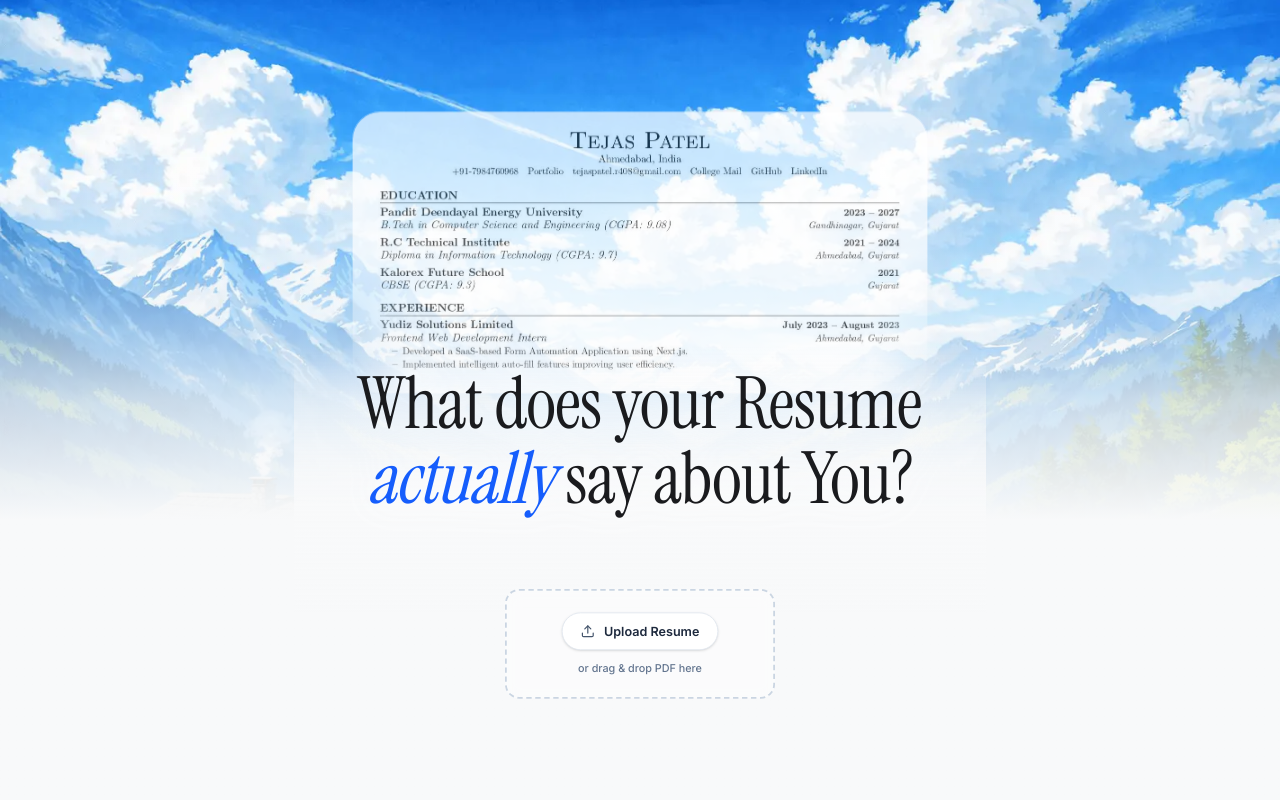
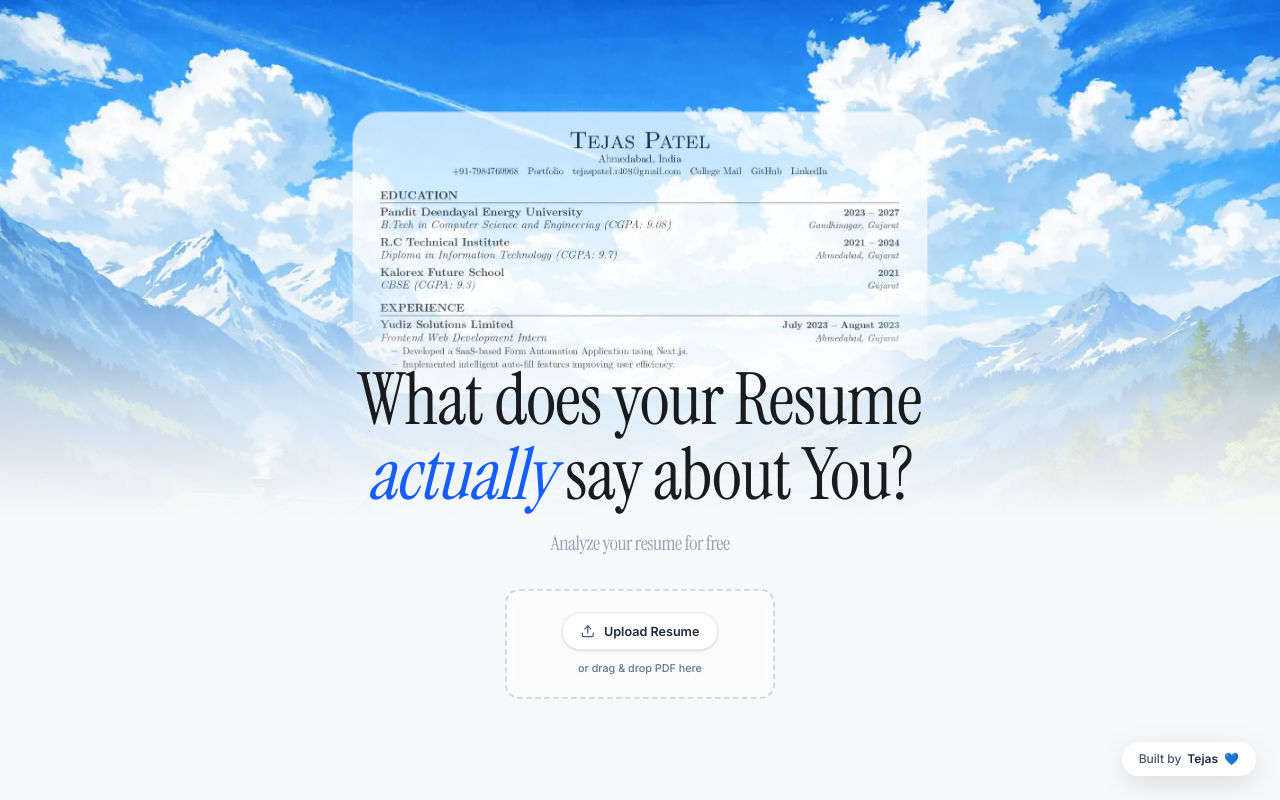
Before and after one commit to patel-tejas/blink-resume-analyzer, a Next.js app: page / in a window 1280 px wide. Built offline with nearby package versions, Linux system fonts and the light colour scheme.

Commit message:
final touches...

```diff
--- a/src/app/layout.tsx
+++ b/src/app/layout.tsx
@@ -33,6 +33,19 @@ export default function RootLayout({
     <html lang="en" className={`h-full antialiased ${inter.variable} ${instrumentSerif.variable}`}>
       <body className="min-h-full flex flex-col relative z-10 font-sans">
         {children}
+
+        {/* Global Floating Author Badge */}
+        <div className="fixed bottom-6 right-6 z-999">
+          <a
+            href="https://github.com/patel-tejas"
+            target="_blank"
+            rel="noopener noreferrer"
+            className="group flex items-center gap-1.5 px-4 py-2 bg-white/80 backdrop-blur-md border border-white/60 rounded-full shadow-[0_8px_30px_rgb(0,0,0,0.12)] hover:shadow-[0_12px_40px_rgba(37,99,235,0.2)] hover:-translate-y-1 transition-all duration-300 hover:bg-white text-xs font-medium text-slate-600 hover:text-slate-900"
+          >
+            Built by <span className="font-semibold text-slate-800 group-hover:text-blue-600 transition-colors">Tejas</span>
+            <span className="text-blue-500 scale-100 group-hover:scale-110 group-hover:-translate-y-0.5 transition-transform duration-300">💙</span>
+          </a>
+        </div>
       </body>
     </html>
   );
--- a/src/app/page.tsx
+++ b/src/app/page.tsx
@@ -204,7 +204,7 @@ export default function Home() {
 
           {/* Overlapping Hero Text - Positioned at bottom of image with solid gradient behind it */}
           <motion.div
-            className="relative bottom-4 md:bottom-12 text-center z-20 w-[120%] bg-gradient-to-t from-[#f8f9fa] via-[#f8f9fa]/90 to-transparent pt-5 pb-24 mb-10"
+            className="relative bottom-4 md:bottom-12 text-center z-20 w-[120%]  to-transparent pt-4 pb-16 mb-8"
             initial={{ opacity: 0, y: 30 }}
             animate={{ opacity: 1, y: 0 }}
             transition={{ duration: 0.8, delay: 0.5, ease: [0.25, 0.46, 0.45, 0.94] }}
@@ -218,7 +218,12 @@ export default function Home() {
                 <span className="text-blue-600 italic font-normal">actually</span> say about You?
               </h1>
 
-
+              <p
+                className="mt-4 text-lg md:text-xl text-slate-400 font-medium tracking-tight"
+                style={{ fontFamily: "var(--font-instrument)" }}
+              >
+                Analyze your resume for free
+              </p>
             </div>
           </motion.div>
         </div>
```
